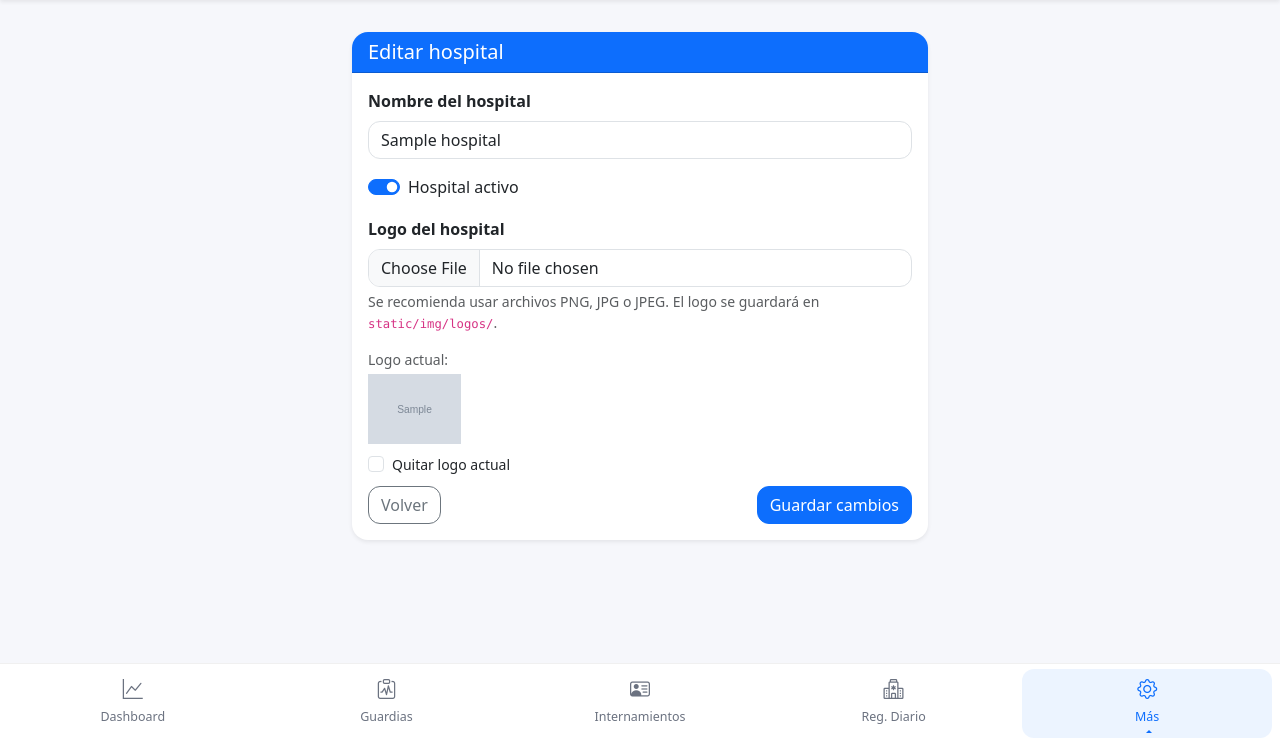
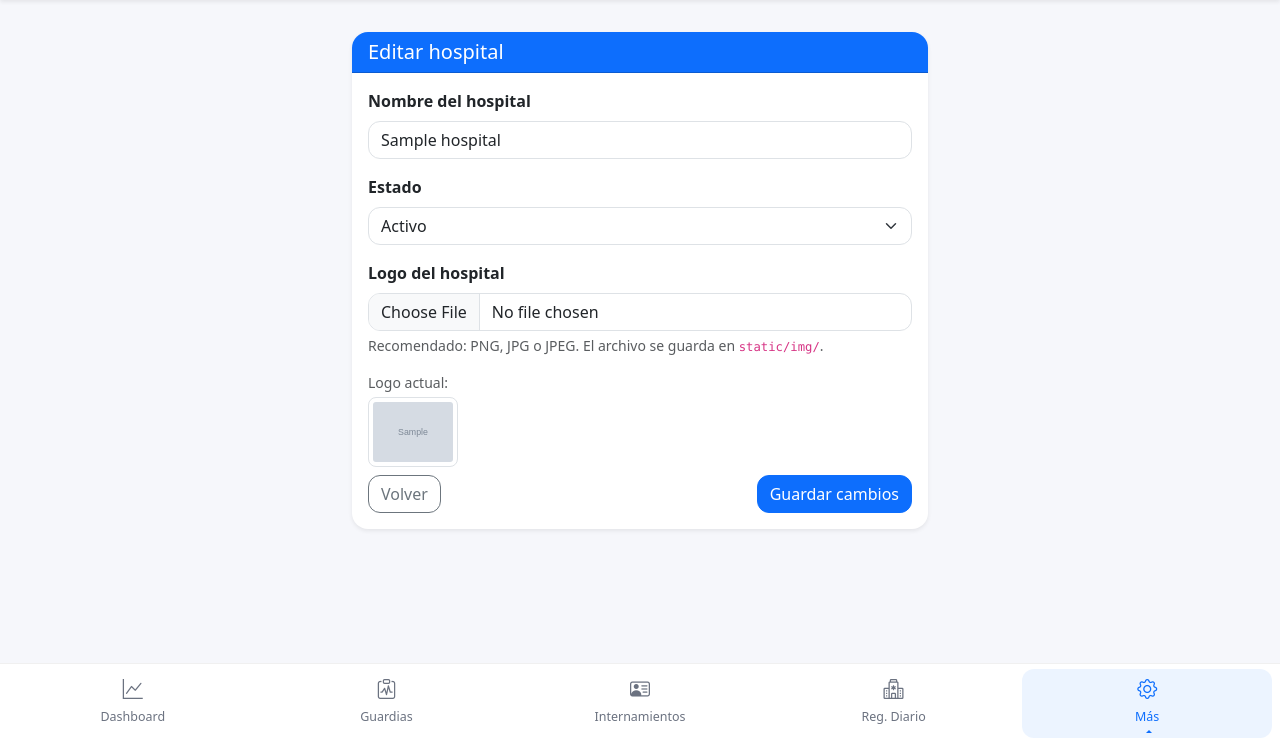
Before and after one commit to keysselyn/emergencias_app, a Flask app: page /hospitales/editar/1 in a window 1280 px wide. Shown: the part 56-800 px from the top of the page. Run offline with Flask 3, Linux system fonts and the light colour scheme; a user stored in the database is signed in; tables that the repository leaves empty hold one stand-in row (values such as "Sample post"); grey boxes marked "Sample" are stand-in pictures.

Commit message:
Cambios Magicos

```diff
--- a/app.py
+++ b/app.py
@@ -20,6 +20,12 @@ from flask_login import (
     logout_user,
     current_user,
     login_required,
+)
+
+from sync_emergencias import (
+    sync_record_desde_guardia,
+    quitar_record_de_guardia,
+    backfill,
 )
 
 from datetime import datetime, date, timedelta
@@ -302,6 +308,17 @@ def admin_bootstrap():
     except Exception as e:
         return f"Error: {e}", 500
 
+
+
+@app.route("/admin/sync_emergencias")
+@login_required
+@admin_required
+def admin_sync_emergencias():
+    overwrite = request.args.get("overwrite") == "1"
+    creados, actualizados = backfill(overwrite=overwrite)
+    db.session.commit()
+    flash(f"Sincronizado: {creados} creados, {actualizados} actualizados.", "success")
+    return redirect(url_for("listar"))
 
 # ==============================
 # HEALTHCHECK
@@ -1936,6 +1953,7 @@ def guardias_nuevo():
             )
 
             db.session.add(g)
+            sync_record_desde_guardia(g)
             db.session.commit()
             flash("Guardia creada correctamente.", "success")
             return redirect(url_for("guardias_list"))
@@ -1985,6 +2003,15 @@ def guardias_editar(g_id):
                     return max(int(val), 0)
                 except Exception:
                     return current
+
+            old_key = (g.fecha, g.hospital)  # va ANTES de asignar g.fecha
+            g.fecha = nueva_fecha
+            g.hospital = hospital_nombre
+            # ... resto de asignaciones ...
+            g.firma = (request.form.get("firma") or "").strip()
+
+            sync_record_desde_guardia(g, old_key=old_key)
+            db.session.commit()
 
             g.fecha = nueva_fecha
             g.hospital = hospital_nombre
@@ -2030,6 +2057,7 @@ def guardias_eliminar(g_id):
         flash("No puedes eliminar guardias de otros hospitales.", "danger")
         return redirect(url_for("guardias_list"))
 
+    quitar_record_de_guardia(g)
     db.session.delete(g)
     db.session.commit()
     flash("Guardia eliminada correctamente.", "success")
--- a/seed_hospitals.py
+++ b/seed_hospitals.py
@@ -15,7 +15,7 @@ NOMBRES = [
     "Hospital Municipal de Yaguate",
     "Hospital Municipal Villa Altagracia",
     "Hospital Nustra Señora de Altagracia",
-    "Hospital Municipal Dr.Guarionex ALcantara",
+    "Hospital Municipal Dr.Guarionex Alcantara",
     "Hospital Provincial San José de Ocoa",
     "Hospital Municipal los Cacaos",
 ]
--- a/templates/hosp_form.html
+++ b/templates/hosp_form.html
@@ -6,15 +6,11 @@
   <div class="card shadow-sm border-0 rounded-4">
     <div class="card-header bg-primary text-white rounded-top-4">
       <h5 class="mb-0">
-        {% if h %}
-          Editar hospital
-        {% else %}
-          Nuevo hospital
-        {% endif %}
+        {% if h %}Editar hospital{% else %}Nuevo hospital{% endif %}
       </h5>
     </div>
+
     <div class="card-body">
-      <!-- OJO: enctype para subir archivos -->
       <form method="POST" enctype="multipart/form-data" class="row g-3">
 
         <!-- Nombre -->
@@ -27,57 +23,40 @@
                  required>
         </div>
 
-        <!-- Activo (solo en edición) -->
-        {% if h %}
+        <!-- Estado (compatible con backend actual: activo = "1"/"0") -->
         <div class="col-12">
-          <div class="form-check form-switch">
-            <input class="form-check-input"
-                   type="checkbox"
-                   name="activo"
-                   id="activo"
-                   {% if h.activo %}checked{% endif %}>
-            <label class="form-check-label" for="activo">
-              Hospital activo
-            </label>
-          </div>
+          <label class="form-label fw-semibold">Estado</label>
+          <select name="activo" class="form-select">
+            <option value="1" {% if not h or h.activo %}selected{% endif %}>Activo</option>
+            <option value="0" {% if h and not h.activo %}selected{% endif %}>Inactivo</option>
+          </select>
         </div>
-        {% endif %}
 
         <!-- Logo -->
         <div class="col-12">
-          <label class="form-label fw-semibold">
-            Logo del hospital
-          </label>
+          <label class="form-label fw-semibold">Logo del hospital</label>
           <input type="file"
-                 name="logo_file"
+                 name="logo"
                  class="form-control"
                  accept="image/*">
           <div class="form-text">
-            Se recomienda usar archivos PNG, JPG o JPEG. El logo se guardará en <code>static/img/logos/</code>.
+            Recomendado: PNG, JPG o JPEG. El archivo se guarda en <code>static/img/</code>.
           </div>
 
           {% if h and h.logo_filename %}
             <div class="mt-3">
               <small class="text-muted d-block mb-1">Logo actual:</small>
-              <img src="{{ url_for('static', filename=h.logo_filename) }}"
+              <img src="{{ url_for('static', filename='img/' ~ h.logo_filename) }}"
                    alt="Logo hospital"
-                   style="max-height:70px;">
-              <div class="form-check mt-2">
-                <input class="form-check-input"
-                       type="checkbox"
-                       name="borrar_logo"
-                       id="borrar_logo">
-                <label class="form-check-label small" for="borrar_logo">
-                  Quitar logo actual
-                </label>
-              </div>
+                   style="max-height:70px;"
+                   class="border rounded-3 p-1 bg-white">
             </div>
           {% endif %}
         </div>
 
         <!-- Botones -->
         <div class="col-12 d-flex justify-content-between mt-2">
-          <a href="{{ url_for('hospitales_list') }}" class="btn btn-outline-secondary">
+          <a href="{{ url_for('hospitales.list_hosp') }}" class="btn btn-outline-secondary">
             Volver
           </a>
           <button type="submit" class="btn btn-primary">
```
